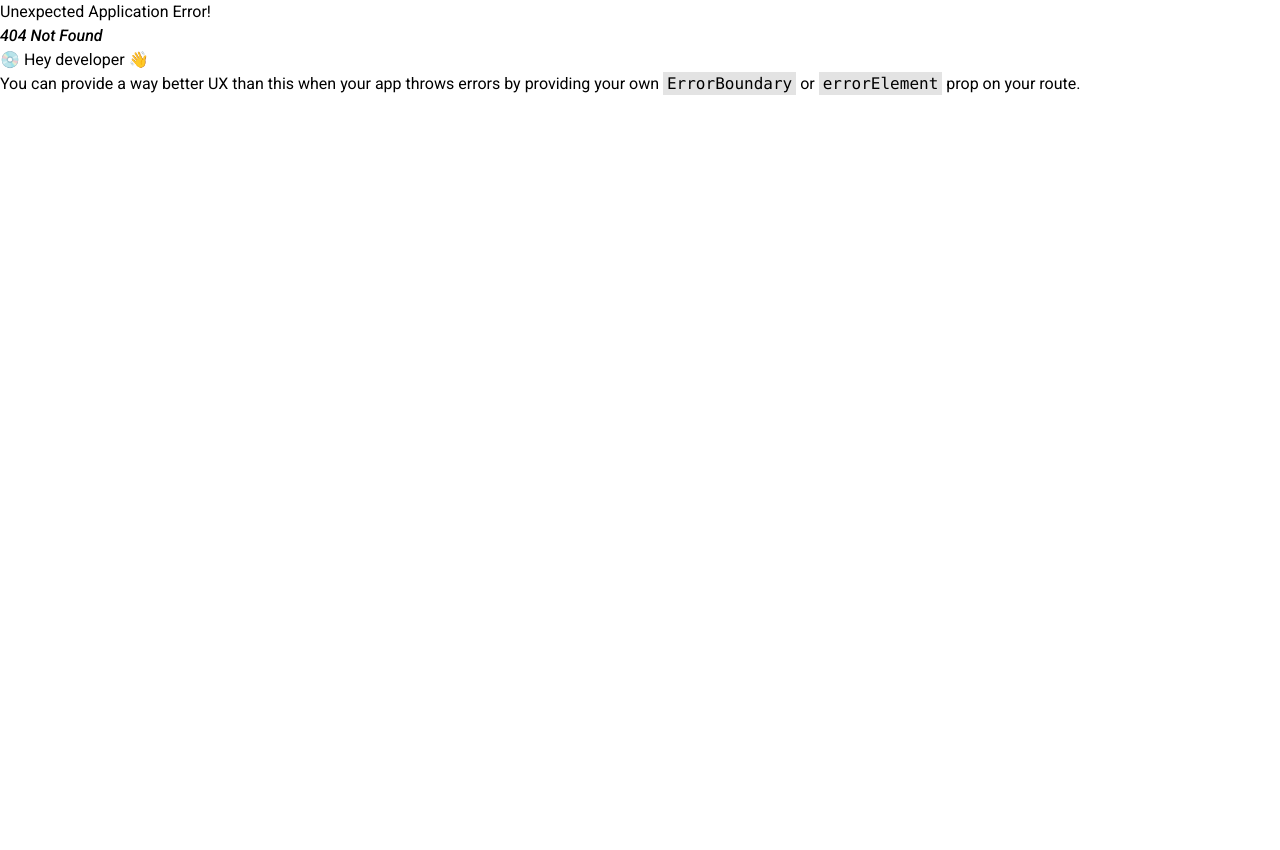
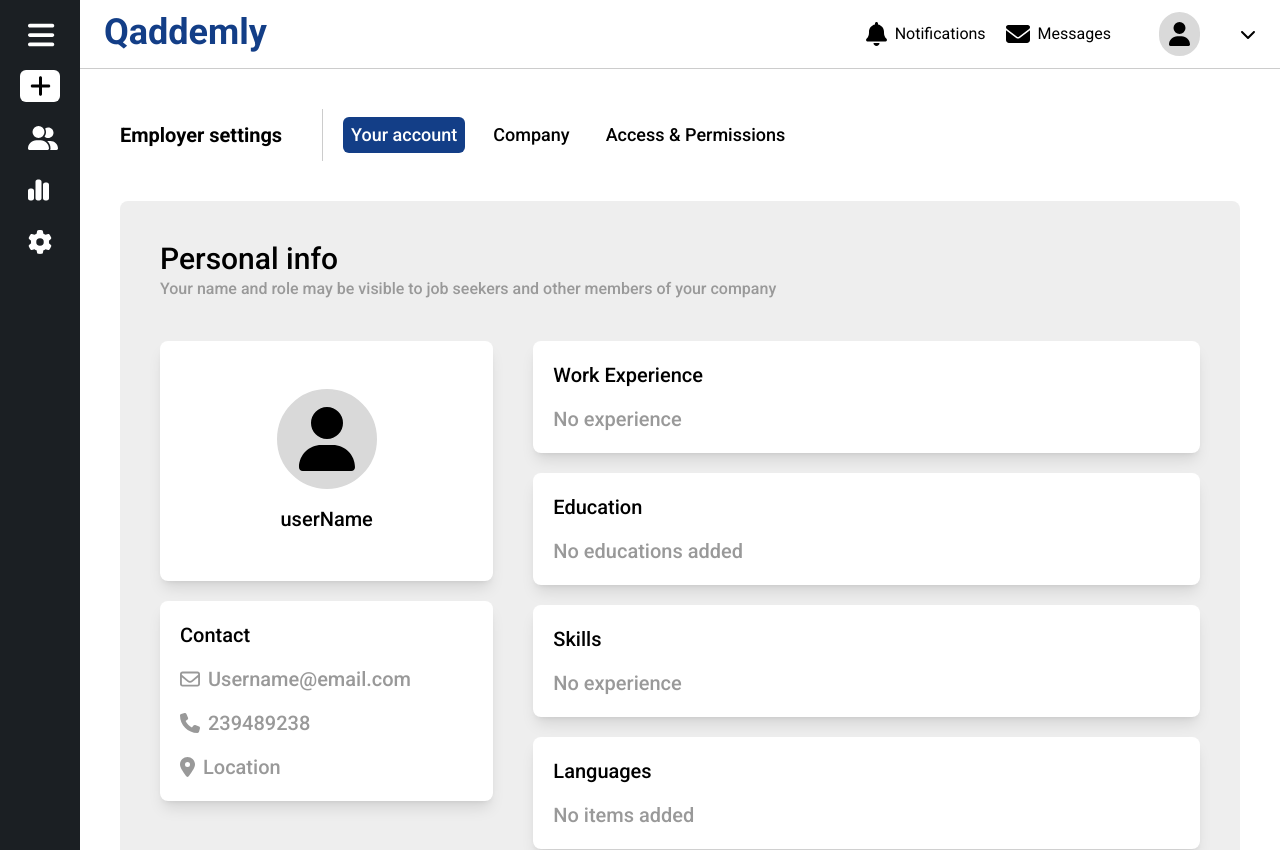
Before and after one commit to Qaddemly/frontend-client, a React (Vite) app: page /employerSettings in a window 1280 px wide. Before the commit this address had no page. Shown: the top 850 px of the page. Before the commit the page ends 800 px from the top, so only its background shows below. Built offline with nearby package versions, Linux system fonts and the light colour scheme.

Commit message:
create employer settings page & your account page

```diff
--- /dev/null
+++ b/src/components/business account/employer settings/AccessAndPermissions.tsx
@@ -0,0 +1,5 @@
+function AccessAndPermissions() {
+  return <div>AccessAndPermissions</div>;
+}
+
+export default AccessAndPermissions;
--- /dev/null
+++ b/src/components/business account/employer settings/CardEmployerSettings.tsx
@@ -0,0 +1,19 @@
+import { ReactNode } from "react";
+
+function CardEmployerSettings({
+  children,
+  className,
+}: {
+  children: ReactNode;
+  className?: string;
+}) {
+  return (
+    <div
+      className={`flex flex-col gap-4 rounded-lg bg-white p-5 text-xl font-medium shadow-lg ${className}`}
+    >
+      {children}
+    </div>
+  );
+}
+
+export default CardEmployerSettings;
--- /dev/null
+++ b/src/components/business account/employer settings/CompanyAccount.tsx
@@ -0,0 +1,5 @@
+function CompanyAccount() {
+  return <div>CompanyAccount</div>;
+}
+
+export default CompanyAccount;
--- /dev/null
+++ b/src/components/business account/employer settings/EmployerAccount.tsx
@@ -0,0 +1,76 @@
+import {
+  faLocationDot,
+  faPhone,
+  faUser,
+} from "@fortawesome/free-solid-svg-icons";
+import { FontAwesomeIcon } from "@fortawesome/react-fontawesome";
+import CardEmployerSettings from "./CardEmployerSettings";
+import { faEnvelope } from "@fortawesome/free-regular-svg-icons";
+
+function EmployerAccount() {
+  return (
+    <div>
+      <div className="font-medium">
+        <p className="text-3xl">Personal info</p>
+        <p className="text-gray-300">
+          Your name and role may be visible to job seekers and other members of
+          your company
+        </p>
+      </div>
+      <div className="mt-10 flex gap-10">
+        <div className="flex w-1/2 flex-col gap-5">
+          <CardEmployerSettings className="h-[15rem] items-center justify-center">
+            {/* {!user.profilePicture ? ( */}
+            <FontAwesomeIcon
+              icon={faUser}
+              className="rounded-full border-2 border-gray-200 bg-gray-200 px-5 py-4 text-[4rem]"
+            />
+            {/* ) : (
+          <img src={user.profilePicture} className="h-12 w-12 rounded-full" />
+          )} */}
+            <p>userName</p>
+          </CardEmployerSettings>
+          <CardEmployerSettings>
+            <p>Contact</p>
+            <div className="flex items-center gap-2 text-gray-300">
+              <FontAwesomeIcon icon={faEnvelope} />
+              <p>Username@email.com</p>
+            </div>
+            <div className="flex items-center gap-2 text-gray-300">
+              <FontAwesomeIcon icon={faPhone} />
+              <p>239489238</p>
+            </div>
+            <div className="flex items-center gap-2 text-gray-300">
+              <FontAwesomeIcon icon={faLocationDot} />
+              <p>Location</p>
+            </div>
+          </CardEmployerSettings>
+        </div>
+        <div className="flex w-full flex-col gap-5">
+          <CardEmployerSettings>
+            <p className="text-md font-medium">Work Experience</p>
+            <p className="text-gray-300">No experience</p>
+          </CardEmployerSettings>
+          <CardEmployerSettings>
+            <p className="text-md font-medium">Education</p>
+            <p className="text-gray-300">No educations added</p>
+          </CardEmployerSettings>
+          <CardEmployerSettings>
+            <p className="text-md font-medium">Skills</p>
+            <p className="text-gray-300">No experience</p>
+          </CardEmployerSettings>
+          <CardEmployerSettings>
+            <p className="text-md font-medium">Languages</p>
+            <p className="text-gray-300">No items added</p>
+          </CardEmployerSettings>
+          <CardEmployerSettings>
+            <p className="text-md font-medium">Resumes</p>
+            <p className="text-gray-300">No experience</p>
+          </CardEmployerSettings>
+        </div>
+      </div>
+    </div>
+  );
+}
+
+export default EmployerAccount;
--- /dev/null
+++ b/src/components/business account/employer settings/EmployerSettings.tsx
@@ -0,0 +1,45 @@
+import { NavLink, Outlet } from "react-router-dom";
+import BusinessLayout from "../../../layout/BusinessLayout";
+
+function EmployerSettings() {
+  return (
+    <BusinessLayout>
+      <div className="mt-10 flex items-center">
+        <div className="border-r border-r-gray-100 px-10 py-3">
+          <p className="text-xl font-semibold">Employer settings</p>
+        </div>
+        <div className="flex gap-5 pl-5 text-lg font-medium">
+          <NavLink
+            to="/employerSettings/yourAccount"
+            className={({ isActive }) =>
+              `px-2 py-1 ${isActive || window.location.pathname === "/employerSettings" ? "rounded-md bg-main text-white" : ""}`
+            }
+          >
+            Your account
+          </NavLink>
+          <NavLink
+            to="/employerSettings/companyAccount"
+            className={({ isActive }) =>
+              `px-2 py-1 ${isActive ? "rounded-md bg-main text-white" : ""}`
+            }
+          >
+            Company
+          </NavLink>
+          <NavLink
+            to="/employerSettings/accessAndPermissions"
+            className={({ isActive }) =>
+              `px-2 py-1 ${isActive ? "rounded-md bg-main text-white" : ""}`
+            }
+          >
+            Access & Permissions
+          </NavLink>
+        </div>
+      </div>
+      <div className="m-10 rounded-lg bg-[#eee] p-10">
+        <Outlet />
+      </div>
+    </BusinessLayout>
+  );
+}
+
+export default EmployerSettings;
--- a/src/routes/AppRouter.tsx
+++ b/src/routes/AppRouter.tsx
@@ -14,6 +14,10 @@ import MySkills from "../components/profile/MySkills";
 import { Toaster } from "react-hot-toast";
 import ProtectedRoute from "./ProtectedRoute";
 import CreateBusinessAccount from "../components/business account/CreateBusinessAccount";
+import EmployerSettings from "../components/business account/employer settings/EmployerSettings";
+import EmployerAccount from "../components/business account/employer settings/EmployerAccount";
+import CompanyAccount from "../components/business account/employer settings/CompanyAccount";
+import AccessAndPermissions from "../components/business account/employer settings/AccessAndPermissions";
 
 const router = createBrowserRouter([
   {
@@ -53,6 +57,16 @@ const router = createBrowserRouter([
       // </ProtectedRoute>
     ),
   },
+  {
+    path: "/employerSettings",
+    element: <EmployerSettings />,
+    children: [
+      { index: true, element: <EmployerAccount /> },
+      { path: "yourAccount", element: <EmployerAccount /> },
+      { path: "companyAccount", element: <CompanyAccount /> },
+      { path: "accessAndPermissions", element: <AccessAndPermissions /> },
+    ],
+  },
 ]);
 
 function AppRouter() {
```
